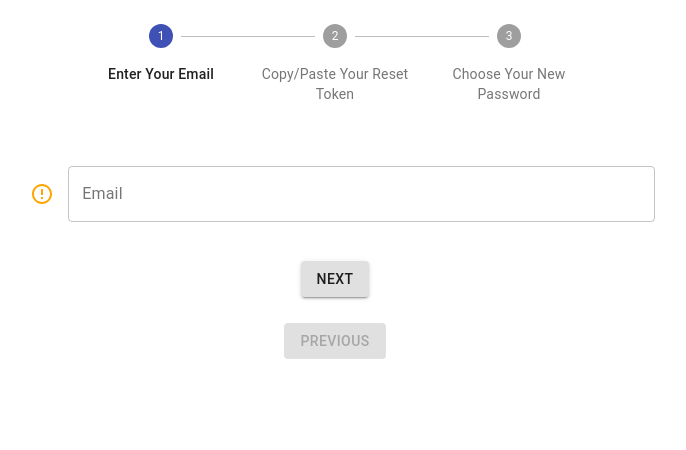
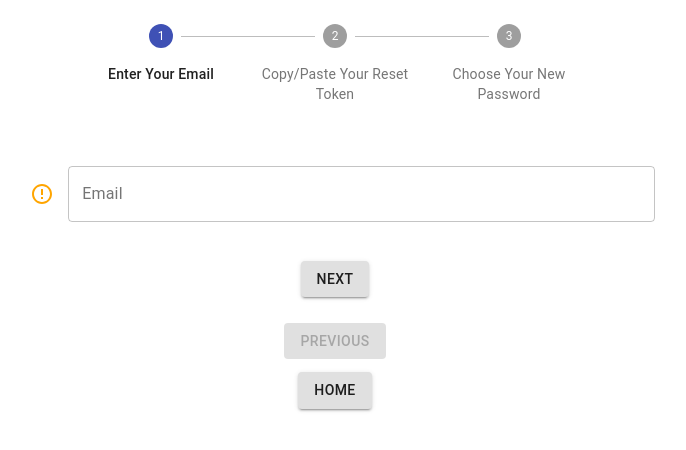
Before and after one commit to GrahamGoudeau/mcg-portal, a React (Create React App) app in the folder ui/: page /password-reset in a window 1280 px wide. Shown: the top 450 px of the page, without its empty margins (305-991 px from the left). Built offline with nearby package versions, Linux system fonts and the light colour scheme; no server answers.

Commit message:
Add home button on password reset flow

```diff
--- a/ui/src/pages/PasswordReset.js
+++ b/ui/src/pages/PasswordReset.js
@@ -133,6 +133,9 @@ function PasswordResetPage(props) {
         <Grid item xs={10} md={6}>
             {previousButton}
         </Grid>
+        <Grid item xs={10} md={6} style={{marginTop: '1%', marginBottom: '2%'}}>
+            <Button variant='contained' onClick={() => history.push('/')}>Home</Button>
+        </Grid>
     </Grid>
 }
 
```
